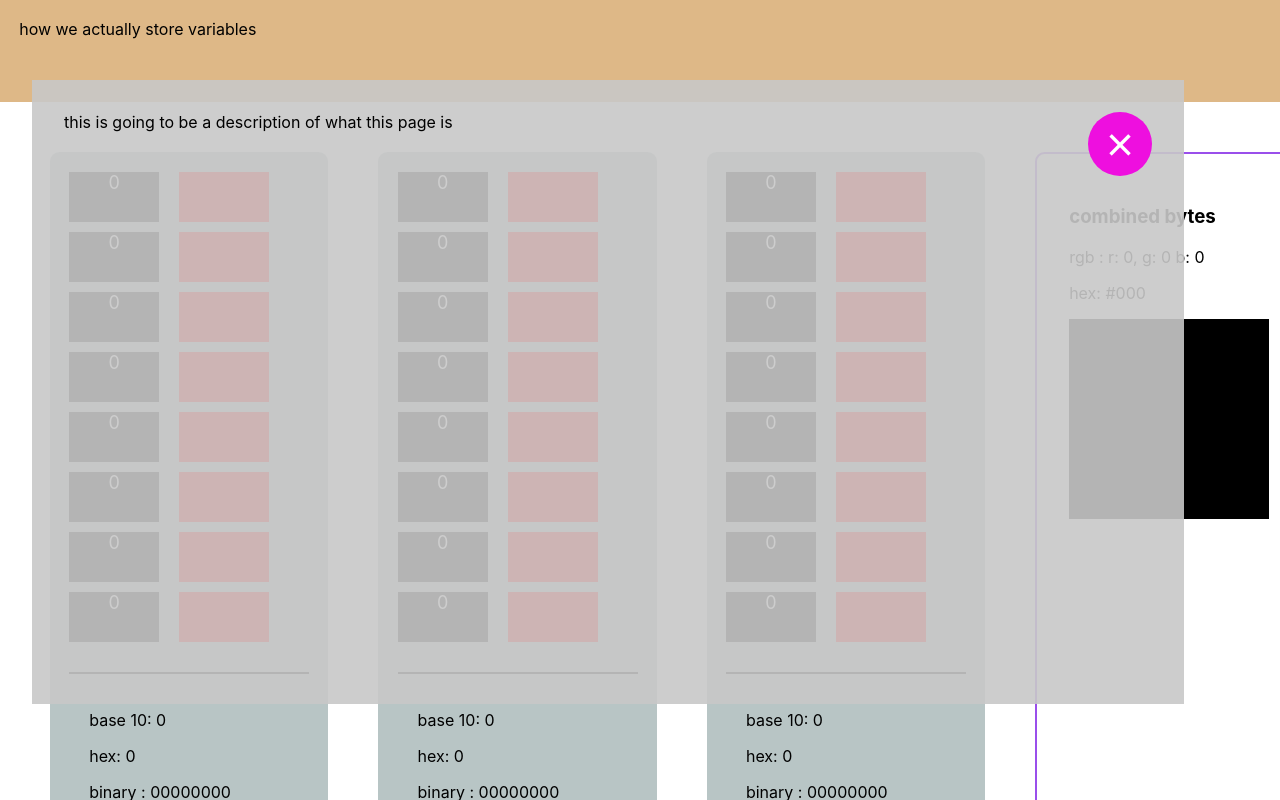
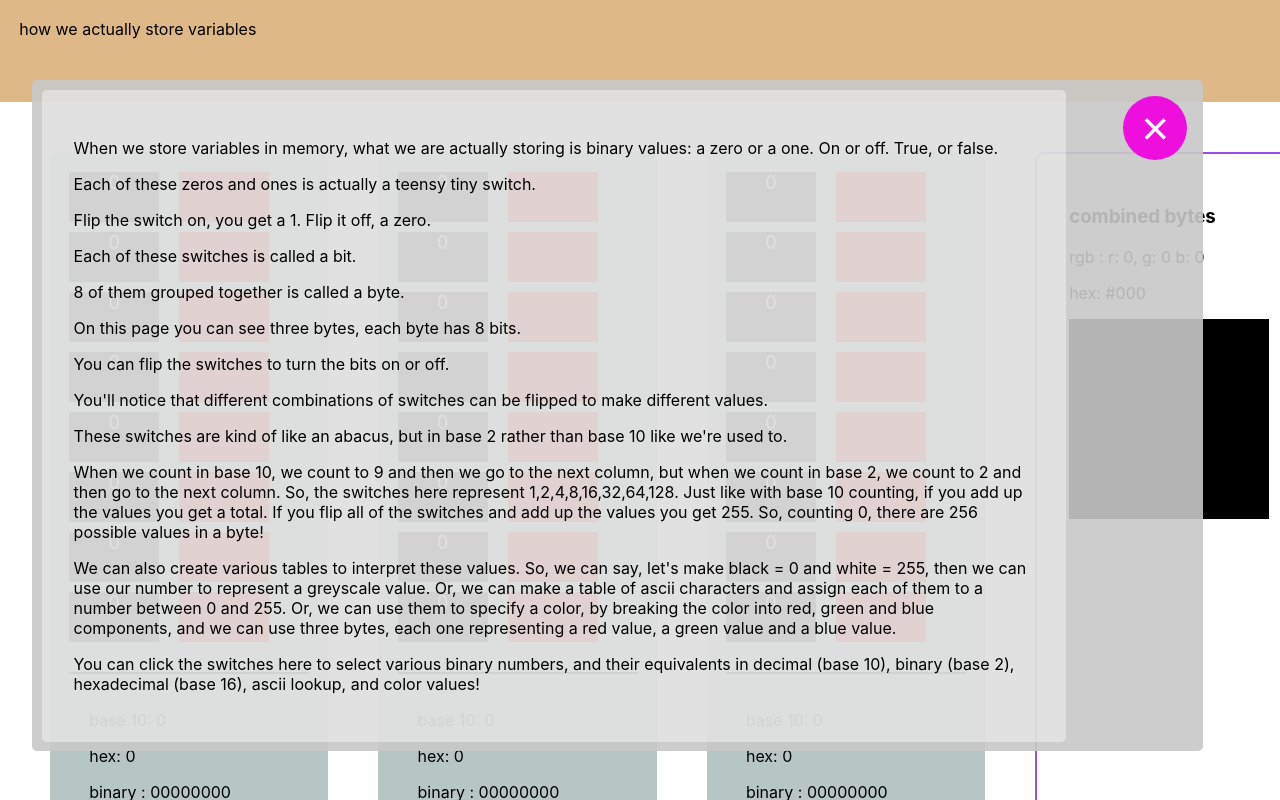
Before and after one commit to socalledsound/abacus, a React (Create React App) app: page / in a window 1280 px wide. Shown: the top 800 px of the page. Built offline with nearby package versions, Linux system fonts and the light colour scheme.

Commit message:
modal content

```diff
--- a/src/components/Modal/Modal.module.css
+++ b/src/components/Modal/Modal.module.css
@@ -8,22 +8,23 @@
 
 .modalBody {
   background-color: rgba(200, 200, 200, 0.9);
+  border-radius: 0.3rem;
   position: absolute;
   top: 10%;
   left: 2rem;
-  width: 85vw;
-  height: 70vh;
+  width: 90vw;
+  min-height: 70vh;
   display: flex;
   flex-direction: column;
-  padding: 2rem;
+  padding: 0.6rem;
 
   /* "bg-white relative p-5 shadow-lg rounded flex flex-col items-start text-lg text-gray-800" */
 }
 
 .closeModalButton {
   position: absolute;
-  top: 2rem;
-  right: 2rem;
+  top: 1rem;
+  right: 1rem;
   background-color: rgb(238, 15, 223);
   border-radius: 2rem;
   border: none;
@@ -33,3 +34,8 @@
   font-size: 3rem;
   /* "absolute top-0 right-0 -mt-12 font-bold self-end rounded-full bg-red-200 mb-3 bg-white text-red-700 w-8 h-8" */
 }
+
+.closeModalButton:hover {
+  background-color: rgb(232, 79, 174);
+  color: black;
+}
--- a/src/pages/memory/Memory.js
+++ b/src/pages/memory/Memory.js
@@ -2,6 +2,7 @@ import React, {Fragment} from 'react'
 import { useSelector } from 'react-redux'
 import useModal from '../../components/Modal/useModal'
 import { selectBytes, selectTotal } from '../../features/memory/memorySlice'
+import MemoryModal from './MemoryModal'
 import Byte from '../../features/memory/Byte'
 import styles from './Memory.module.css'
 
@@ -41,7 +42,7 @@ const Memory = () => {
       </div>
 
         <ModalContent>
-            this is going to be a description of what this page is
+            <MemoryModal />
         </ModalContent>
         </Fragment>
      );
--- a/src/pages/memory/Memory.module.css
+++ b/src/pages/memory/Memory.module.css
@@ -11,3 +11,10 @@
   border-radius: 0.6rem;
   border: solid 2px rgb(154, 79, 235);
 }
+
+.modalTextContainer {
+  background-color: rgba(255, 255, 255, 0.4);
+  border-radius: 0.3rem;
+  max-width: 75vw;
+  padding: 2rem;
+}
--- /dev/null
+++ b/src/pages/memory/MemoryModal.js
@@ -0,0 +1,26 @@
+import React from 'react'
+import styles from './Memory.module.css'
+const MemoryModal = () => {
+    return (
+        <div className={styles.modalTextContainer}>
+           <p> When we store variables in memory, what we are actually storing is binary values: a zero or a one.  On or off.  True, or false.</p>
+            <p>Each of these zeros and ones is actually a teensy tiny switch.</p>
+            <p>Flip the switch on, you get a 1.  Flip it off, a zero.</p>
+            <p>Each of these switches is called a bit.</p>
+            <p>8 of them grouped together is called a byte.</p>
+            <p>On this page you can see three bytes, each byte has 8 bits.</p>
+            <p>You can flip the switches to turn the bits on or off.</p>
+            <p>You'll notice that different combinations of switches can be flipped to make different values.</p>
+            <p>These switches are kind of like an abacus, but in base 2 rather than base 10 like we're used to.</p>
+            <p>When we count in base 10, we count to 9 and then we go to the next column, but when we count in base 2, we count to 2 and then go to the next column.
+                So, the switches here represent 1,2,4,8,16,32,64,128.  Just like with base 10 counting, if you add up the values you get a total.
+                If you flip all of the switches and add up the values you get 255.  So, counting 0, there are 256 possible values in a byte!
+            </p>
+            <p>We can also create various tables to interpret these values.  So, we can say, let's make black = 0 and white = 255, then we can use our number to represent a greyscale value.  Or, we can make a table of ascii characters and assign each of them to a number between 0 and 255.  Or, we can use them to specify a color, by breaking the color into red, green and blue components, and we can use three bytes, each one representing a red value, a green value and a blue value.</p>
+            <p>You can click the switches here to select various binary numbers, and their equivalents in decimal (base 10), binary (base 2), hexadecimal (base 16), ascii lookup, and color values!</p>
+
+        </div>
+     );
+}
+
+export default MemoryModal;
```
